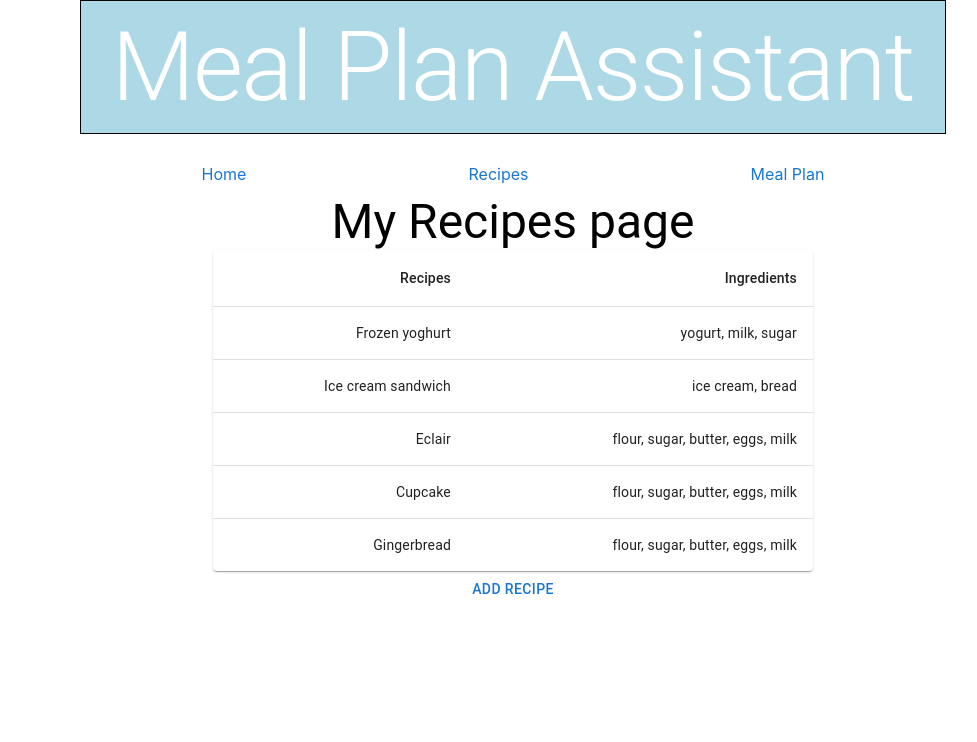
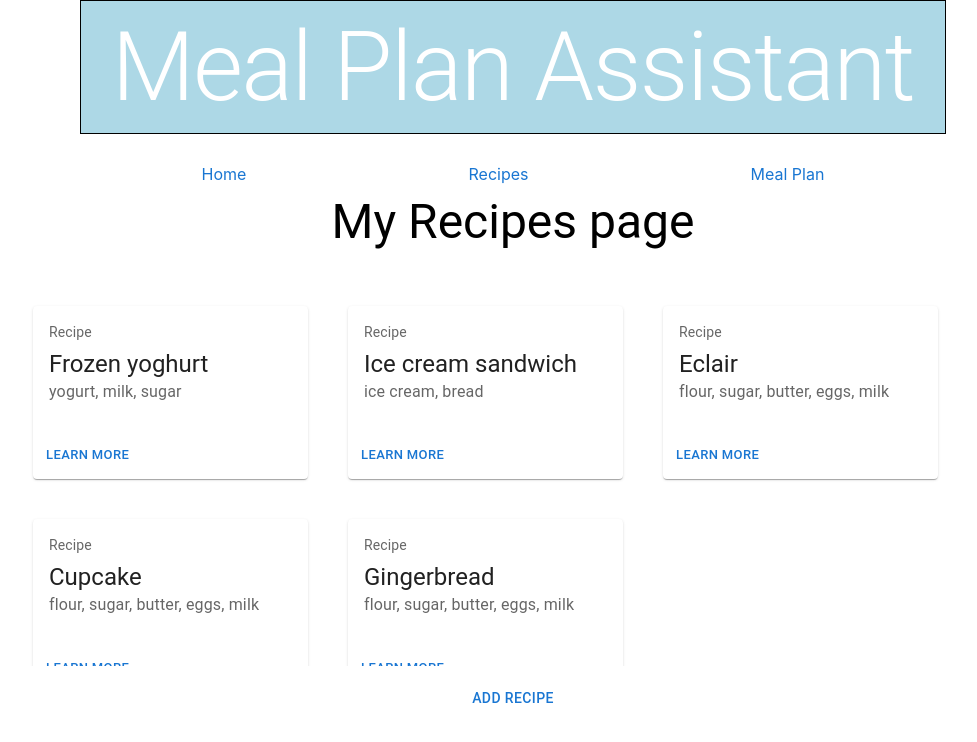
Before and after one commit to TomNgTech/Groceries-Recipes-Meal-Plan-Frontend, a React (Create React App) app: page /recipes in a window 1280 px wide. Shown: the top 742 px of the page, without its empty margins (127-1104 px from the left). Built offline with nearby package versions, Linux system fonts and the light colour scheme.

Commit message:
scrollable grid with recipe cards

```diff
--- a/src/App.css
+++ b/src/App.css
@@ -13,7 +13,7 @@
     background-color: lightblue;
     color: white;
 }
-body p{
+#homeBody{
     width: 66%;
     margin: auto;
     padding: 10px;
--- a/src/components/home/Home.js
+++ b/src/components/home/Home.js
@@ -6,7 +6,7 @@ function HomePage() {
     <>
       <body>
         <Typography variant="p">
-        <p data-testid="test">Welcome to Meal Plan Assistant. To start add your recipes into the recipes list, there is a lot of detail that can be included into it. After that you can review your meal plan and decide which recipes you want to include on each month. Click on the month to view your current plan for that month and customize it. After you finish adding recipes, export the grocery list from that month and get ready for cooking.</p>
+        <p id="homeBody"data-testid="test">Welcome to Meal Plan Assistant. To start add your recipes into the recipes list, there is a lot of detail that can be included into it. After that you can review your meal plan and decide which recipes you want to include on each month. Click on the month to view your current plan for that month and customize it. After you finish adding recipes, export the grocery list from that month and get ready for cooking.</p>
         </Typography>
       </body>
     </>
--- /dev/null
+++ b/src/components/recipes/RecipeCard.js
@@ -0,0 +1,37 @@
+import * as React from 'react';
+import Box from '@mui/material/Box';
+import Card from '@mui/material/Card';
+import CardActions from '@mui/material/CardActions';
+import CardContent from '@mui/material/CardContent';
+import Button from '@mui/material/Button';
+import Typography from '@mui/material/Typography';
+
+const bull = (
+  <Box
+    component="span"
+    sx={{ display: 'inline-block', mx: '2px', transform: 'scale(0.8)' }}
+  >
+    •
+  </Box>
+);
+
+export default function BasicCard(props) {
+  return (
+    <Card sx={{ width: 275 }}>
+      <CardContent>
+        <Typography sx={{ fontSize: 14 }} color="text.secondary" gutterBottom>
+            Recipe
+        </Typography>
+        <Typography variant="h5" component="div">
+         {props.recipe}
+        </Typography>
+        <Typography sx={{ mb: 1.5 }} color="text.secondary">
+          {props.ingredients}
+        </Typography>
+      </CardContent>
+      <CardActions>
+        <Button size="small">Learn More</Button>
+      </CardActions>
+    </Card>
+  );
+}
--- a/src/components/recipes/Recipes.js
+++ b/src/components/recipes/Recipes.js
@@ -1,14 +1,10 @@
 import React from "react";
 import { useEffect } from "react";
 import Typography from "@mui/material/Typography";
-import Table from "@mui/material/Table";
-import TableBody from "@mui/material/TableBody";
-import TableCell from "@mui/material/TableCell";
-import TableContainer from "@mui/material/TableContainer";
-import TableHead from "@mui/material/TableHead";
-import TableRow from "@mui/material/TableRow";
-import Paper from "@mui/material/Paper";
 import { Button } from "@mui/material";
+import BasicCard from "./RecipeCard";
+import Grid from "@mui/material/Grid";
+import Container from "@mui/material/Container";
 
 
 function createData(recipe, ingredients) {
@@ -38,30 +34,18 @@ function Recipes() {
 
   //   rows.push(createData(recipes[i].dishName, recipes[i].ingredients.join(", ")));
   // }
-  return (<><Typography variant="h3" className="center">My Recipes page</Typography>
-  <TableContainer component={Paper} sx={{width: 600, margin: 'auto'}}>
-    <Table sx={{ minWidth: 500 }} aria-label="simple table">
-      <TableHead>
-        <TableRow>
-          <TableCell align="right">Recipes</TableCell>
-          <TableCell align="right">Ingredients</TableCell>
-        </TableRow>
-      </TableHead>
-      <TableBody>
-        {rows.map((row) => (
-          <TableRow
-            onClick={() => console.log(row)}
-            key={row.name}
-            sx={{ '&:last-child td, &:last-child th': { border: 0 } }}
-          >
-            <TableCell align="right">{row.recipe}</TableCell>
-            <TableCell align="right">{row.ingredients}</TableCell>
-          </TableRow>
-        ))}
-      </TableBody>
-    </Table>
-  </TableContainer>
-  <div className="center"><Button> Add Recipe</Button></div></>);
+  var cards = [];
+  for(let i = 0; i<rows.length; i++)
+  {
+    cards.push(<Grid item><BasicCard recipe={rows[i].recipe} ingredients={rows[i].ingredients}/></Grid>)
+  }
+  return (<>
+  <Typography variant="h3" className="center">My Recipes page</Typography>
+  <div className="center"><Grid container spacing={5} sx={{maxWidth:1000, marginTop:"1em", height:400, overflow:"auto"}} >
+    {cards}
+  </Grid></div>
+  <div className="center"><Button sx={{marginTop:"1em", marginBottom:"2em"}}> Add Recipe</Button></div>
+  </>);
 }
 
 export default Recipes;
```
Also changed, not shown: src/components/recipes/AddRecipe.js (added).
